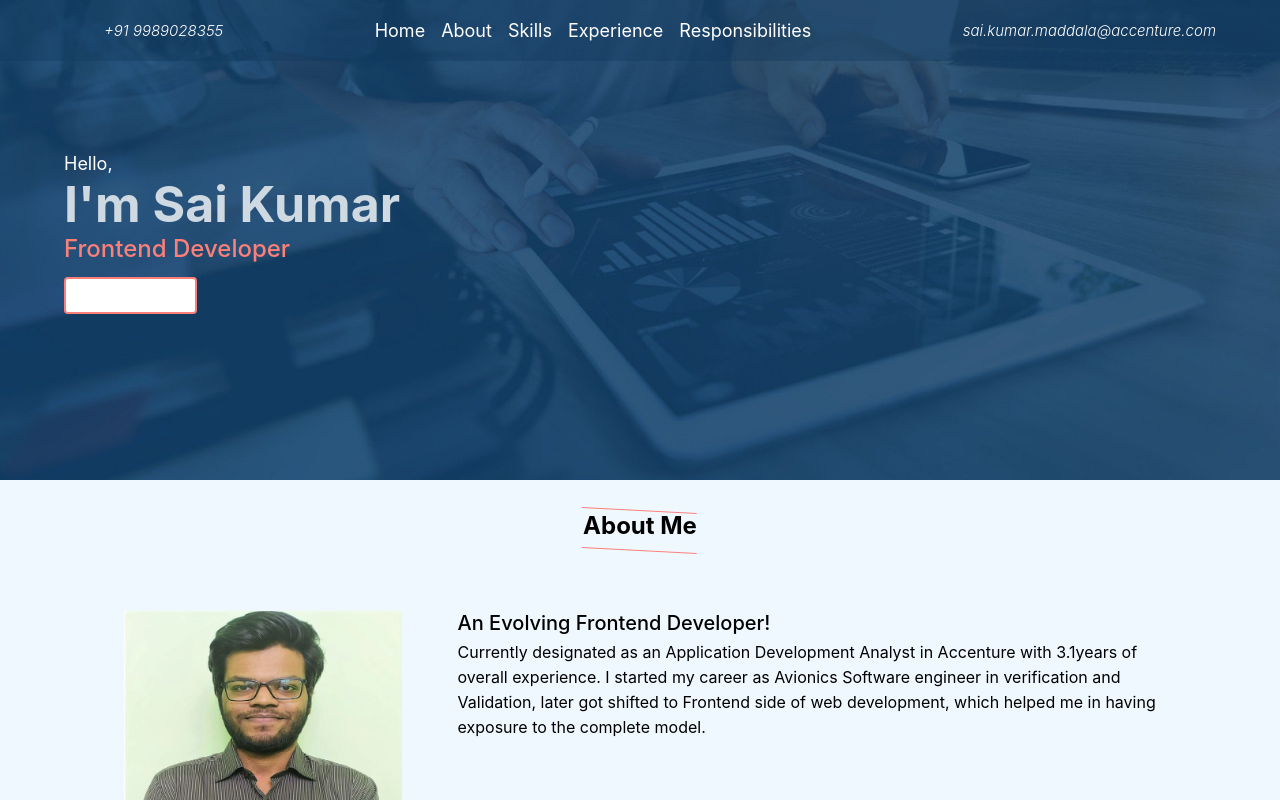
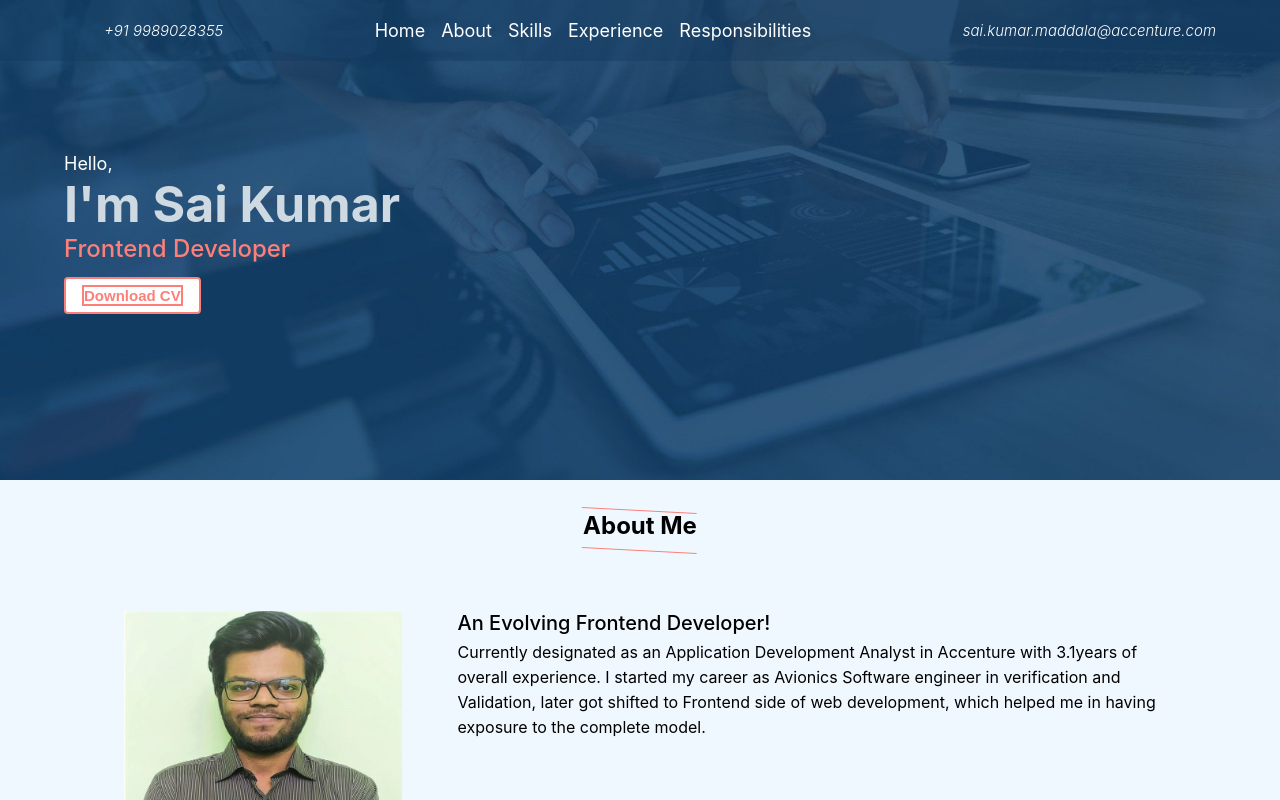
Before and after one commit to Saikumarmaddy/Personal-Website, a plain HTML site: page index.html in a window 1280 px wide. In both pictures the pointer is over the button "Download CV". Shown: the top 800 px of the page. Drawn offline with Linux system fonts and the light colour scheme.

Commit message:
Update style.css
onHover button Chnages2

```diff
--- a/style.css
+++ b/style.css
@@ -174,9 +174,9 @@ nav.sticky .menu-btn{
 .home .button button a{
     color: var(--white-color);
 }
-.home .button button:hover{
+/* .home .button button a:hover{
     color: var(--primary-color);
-}
+} */
 .home .button button{
     background: var(--primary-color);
     padding: 8px 16px;
@@ -187,7 +187,8 @@ nav.sticky .menu-btn{
     cursor: pointer;
     border: 2px solid transparent;
 }
-.home .button button:hover{
+.home .button button:hover,
+.home .button button a:hover{
     font-weight: 700;
     background: var(--white-color);
     color: var(--primary-color);
```
